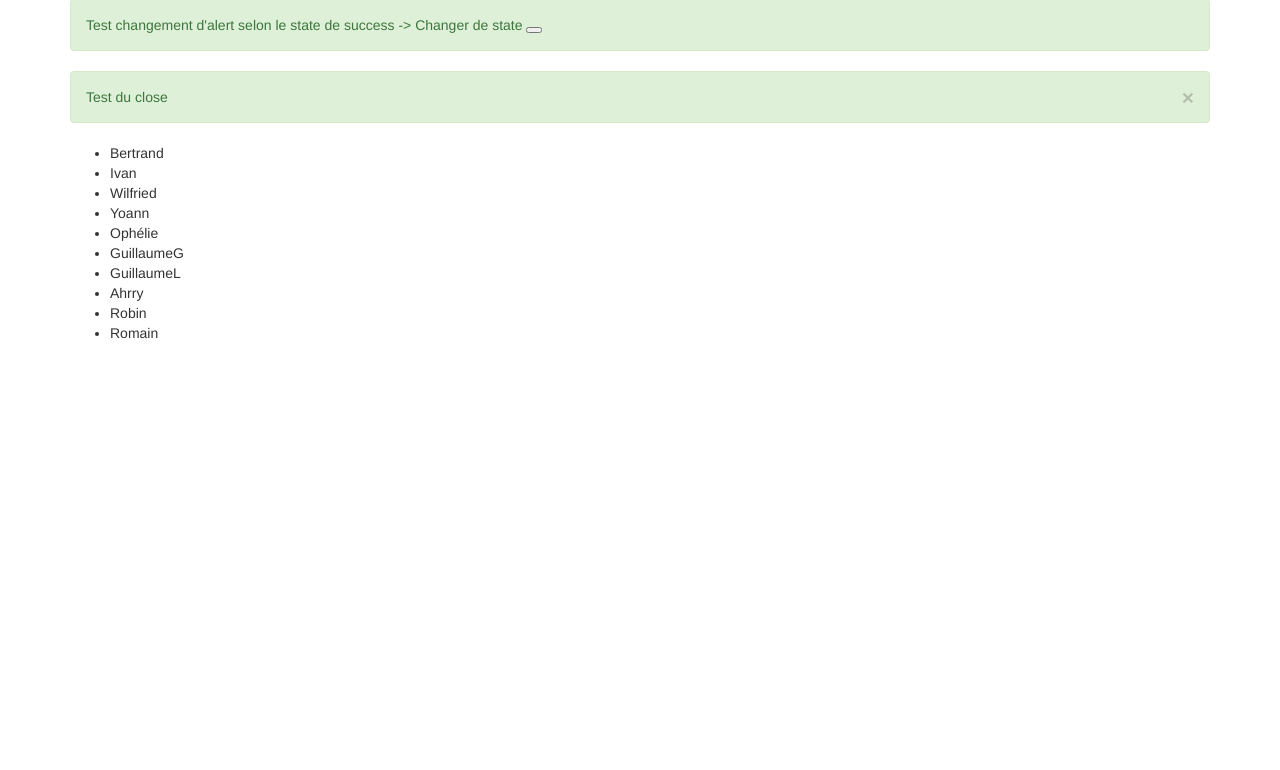
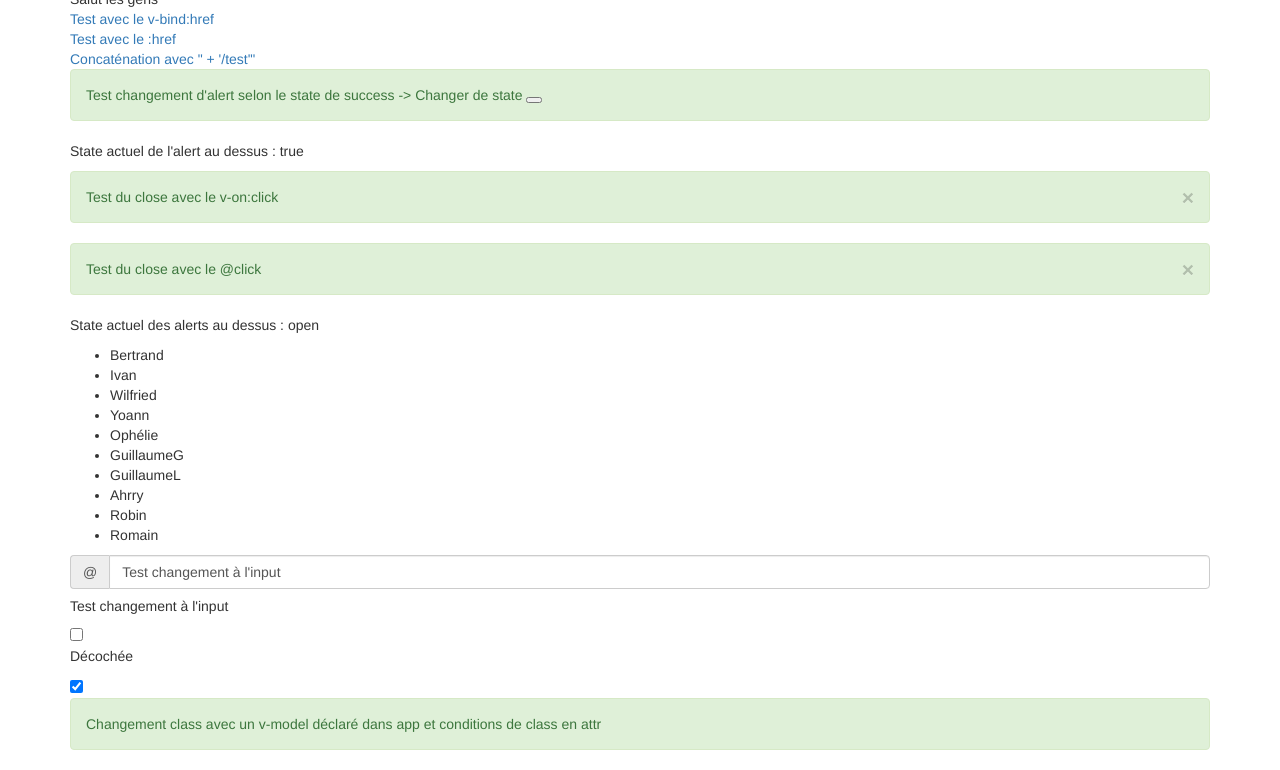
Before and after one commit to dupontbertrand/vuejsbase, a plain HTML site: page 01-Decouverte/index.html in a window 1280 px wide. Shown: the part 81-851 px from the top of the page. Before the commit the page ends 800 px from the top, so only its background shows below. Drawn offline with nearby package versions, Linux system fonts and the light colour scheme.

Commit message:
end of 01

```diff
--- a/01-Decouverte/app.js
+++ b/01-Decouverte/app.js
@@ -3,27 +3,39 @@ new Vue ({
 
   data: {
     message: 'Salut les gens',
+    message2: "Test changement à l'input",
     link1: 'http://www.google.fr',
     link2: 'http://www.twitter.fr',
     success1: true,
     success2: true,
-    persons: ['Bertrand', 'Ivan', 'Wilfried', 'Yoann', 'Ophélie', 'GuillaumeG', 'GuillaumeL', 'Ahrry', 'Robin', 'Romain']
+    persons: ['Bertrand', 'Ivan', 'Wilfried', 'Yoann', 'Ophélie', 'GuillaumeG', 'GuillaumeL', 'Ahrry', 'Robin', 'Romain'],
+    state1: 'true',
+    state2 : 'open',
+    checkbox: false,
+    cls: 'alert-success',
+    state: 'Décochée'
   },
 
   methods: {
     changestate: function () {
       if (this.success1 === true) {
       this.success1 = false
+      this.state1 = 'false'
       }
       else {
       this.success1 = true
+      this.state1 = 'true'
       }
     },
     close: function () {
       this.success2 = false
+      this.state2 = 'close'
+
     },
     open: function () {
       this.success2 = true
+      this.state2 = 'open'
+
     },
   }
 
--- a/01-Decouverte/index.html
+++ b/01-Decouverte/index.html
@@ -11,6 +11,8 @@
 </head>
 <body>
   <div class="container" id="app">
+    <h1>01 - DECOUVERTE</h1>
+
     {{ message }}<br>
     <a v-bind:href="link1">Test avec le v-bind:href</a><br>
     <a :href="link2">Test avec le :href</a><br>
@@ -25,20 +27,54 @@
         Echec -> Changer de state <button type="button" name="button" v-on:click="changestate"></button>
       </p>
     </div>
+    <p>
+      State actuel de l'alert au dessus : {{ state1 }}
+    </p>
 
     <div class="alert alert-success" role="alert" v-if="success2">
       <button type="button" class="close" aria-label="Close" v-on:click="close"><span aria-hidden="true">&times;</span></button>
       <p>
-        Test du close
+        Test du close avec le v-on:click
       </p>
     </div>
     <div v-else>
       <button type="button" name="button" v-on:click="open">Ouvrir l'alert</button>
     </div>
 
+    <div class="alert alert-success" role="alert" v-if="success2">
+      <button type="button" class="close" aria-label="Close" @click="close"><span aria-hidden="true">&times;</span></button>
+      <p>
+        Test du close avec le @click
+      </p>
+    </div>
+    <div v-else>
+      <button type="button" name="button" v-on:click="open">Ouvrir l'alert</button>
+    </div>
+    <p>
+      State actuel des alerts au dessus : {{ state2 }}
+    </p>
     <ul>
       <li v-for="person in persons"> {{ person }}</li>
     </ul>
+
+    <div class="input-group">
+      <span class="input-group-addon" id="basic-addon1">@</span>
+      <input type="text" class="form-control" placeholder="Username" aria-describedby="basic-addon1" v-model="message2">
+    </div>
+    <h5>{{ message2 }}</h5>
+
+    <input type="checkbox" v-model="state" :true-value="'Cochée'" :false-value="'Décochée'">
+      <p>
+        {{ state }}
+      </p>
+
+    <input type="checkbox" v-model="cls" :true-value="'alert-success'" :false-value="'alert-danger'">
+    <div class="alert" :class="cls" role="alert">
+      <p>
+        Changement class avec un v-model déclaré dans app et conditions de class en attr
+      </p>
+    </div>
+
   </div>
 
 
```
Also changed, not shown: 1 other file.
